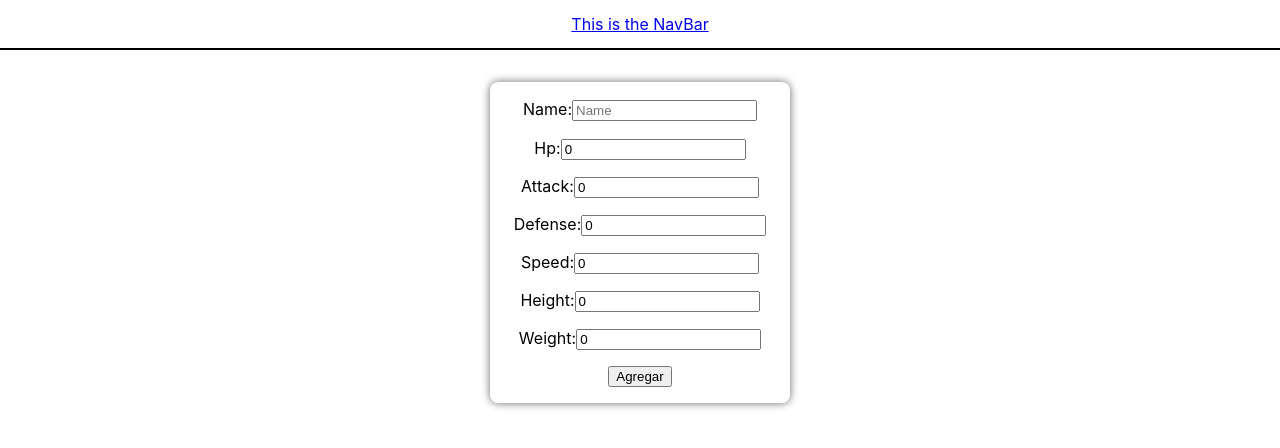
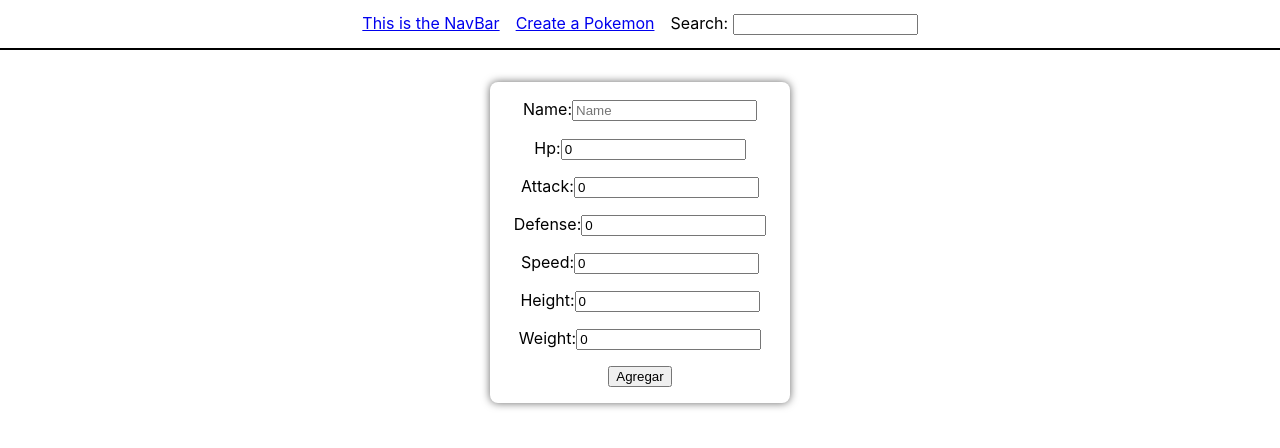
Before and after one commit to DarioJejer/PI-Pokemon-FT14a, a React (Create React App) app in the folder client/: page /pokemons/createPokemon in a window 1280 px wide. Shown: the top 448 px of the page. Built offline with nearby package versions, Linux system fonts and the light colour scheme; no server answers.

Commit message:
ImplementSearchBar

```diff
--- a/client/src/Actions/constans.js
+++ b/client/src/Actions/constans.js
@@ -1,2 +1,3 @@
 export const GET_POKEMONS = "GET_POKEMONS";
 export const CREATE_POKEMON = "CREATE_POKEMON";
+export const SEARCH_POKEMON = "SEARCH_POKEMON";
--- a/client/src/Actions/mainAction.js
+++ b/client/src/Actions/mainAction.js
@@ -1,4 +1,4 @@
-import { GET_POKEMONS, CREATE_POKEMON } from "./constans.js";
+import { GET_POKEMONS, CREATE_POKEMON, SEARCH_POKEMON } from "./constans.js";
 import axios from "axios";
 
 export function getPokemons() {
@@ -9,6 +9,10 @@ export function getPokemons() {
         dispatch({ type: GET_POKEMONS, payload: json });
       });
   };
+}
+
+export function searchPokemon(pokemonName) {
+  return { type: SEARCH_POKEMON, payload: pokemonName }
 }
 
 export function createPokemon(input) {
--- a/client/src/Components/NavBar/NavBar.css
+++ b/client/src/Components/NavBar/NavBar.css
@@ -4,4 +4,6 @@
     border-bottom: 2px solid black;
     justify-content: center;
     align-content: center;
+    grid-auto-flow: column;
+    grid-gap: 1rem;
 }
--- a/client/src/Components/NavBar/NavBar.jsx
+++ b/client/src/Components/NavBar/NavBar.jsx
@@ -1,14 +1,45 @@
 import './NavBar.css';
 import { Link } from 'react-router-dom';
+import { useState } from 'react';
+import { searchPokemon } from '../../Actions/mainAction';
+import { connect } from "react-redux";
 
-function NavBar() {
+function NavBar(props) {
+
+    const [input, setInput] = useState("");
+
+    const handleSubmit = (e) => {
+        e.preventDefault();
+        setInput("");
+        props.searchPokemon(input);
+    }
+    const handleChange = (e) => {
+        setInput(e.target.value);
+        console.log(input);
+        props.searchPokemon(input);
+    }
+
     return (
         <div className="navbar">
             <Link to="/pokemons">
                 This is the NavBar
             </Link>
+            <Link to="/pokemons/createPokemon">
+                Create a Pokemon
+            </Link>
+            <form onSubmit={handleSubmit}>
+                <label>Search: </label>
+                <input type="text" value={input} onChange={handleChange}/>
+            </form>
         </div>
     );
   }
 
-export default NavBar;
+  const mapDispatchToProps = {
+    searchPokemon
+  }
+
+  export default connect(
+    null,
+    mapDispatchToProps
+  )(NavBar);
--- a/client/src/Components/PokemonsCards/PokemonsCards.css
+++ b/client/src/Components/PokemonsCards/PokemonsCards.css
@@ -1,6 +1,8 @@
 .window{
+    padding: 2em;
     display: grid;
     justify-content: center;
-    grid-auto-flow: column;
+    grid-template-columns: repeat(auto-fill, minmax(250px,1fr));
     gap: 50px;
+
 }
--- a/client/src/Reducers/mainReducer.js
+++ b/client/src/Reducers/mainReducer.js
@@ -1,4 +1,4 @@
-import { GET_POKEMONS, CREATE_POKEMON } from "../Actions/constans.js";
+import { GET_POKEMONS, CREATE_POKEMON, SEARCH_POKEMON } from "../Actions/constans.js";
 
 const initialState = {
   pokemons: []
@@ -14,6 +14,10 @@ export default (state = initialState, action) => {
       return Object.assign({}, state, {
         pokemons: [...state.pokemons, action.payload]
       });
+    case SEARCH_POKEMON:
+      return Object.assign({}, state, {
+        pokemons: state.pokemons.filter(p => p.name.includes(action.payload))
+      });
 
     default:
       return state;
```
